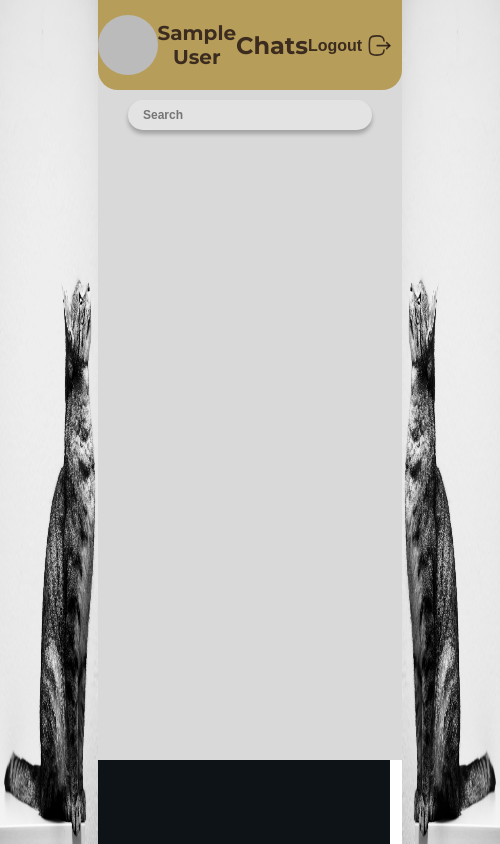
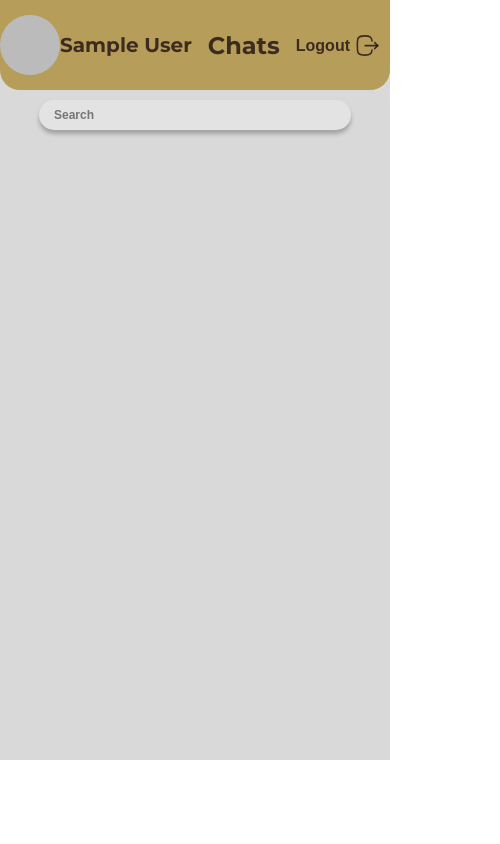
Before and after one commit to xousik/Chat-App, a React (Create React App) app: page / in a window 390 px wide. Shown: the whole page, 500 px wide, since content can reach past the window. Built offline with nearby package versions, Linux system fonts and the light colour scheme; no server answers; the database is empty; sample sign-in values are in the browser's storage.

Commit message:
Changed media queries and sidebars color

```diff
--- a/src/components/molecules/ErrorMessage/ErrorMessage.styles.ts
+++ b/src/components/molecules/ErrorMessage/ErrorMessage.styles.ts
@@ -74,6 +74,10 @@ export const Wrapper = styled.div`
   @media (min-width: 1250px) and (max-width: 1600px) {
     left: 50%;
   }
+
+  @media only screen and (-webkit-min-device-pixel-ratio: 2) {
+    bottom: 25%;
+  }
 `;
 
 export const LoginWrapper = styled(Wrapper)`
--- a/src/views/ChatView.styles.ts
+++ b/src/views/ChatView.styles.ts
@@ -3,8 +3,12 @@ import styled from 'styled-components';
 export const OuterWrapper = styled.div`
   width: 100%;
   height: 100vh;
-  background-color: ${({ theme }) => theme.colors.customBlack};
+  background-color: ${({ theme }) => theme.colors.lightGray};
   display: flex;
+
+  @media (min-width: 320px) and (max-width: 700px) {
+    height: 90vh;
+  }
 `;
 
 export const Wrapper = styled.div`
--- a/src/views/LogedMainView.styles.ts
+++ b/src/views/LogedMainView.styles.ts
@@ -3,18 +3,38 @@ import styled from 'styled-components';
 export const LeftCatImg = styled.img`
   width: 25%;
   height: 100vh;
+  @media (min-width: 320px) and (max-width: 1500px) {
+    display: none;
+  }
+  @media only screen and (-webkit-min-device-pixel-ratio: 2) {
+    @media (min-width: 700px) {
+      display: block;
+    }
+  }
 `;
 
 export const RightCatImg = styled.img`
   width: 25%;
   height: 100vh;
+  @media (min-width: 320px) and (max-width: 1500px) {
+    display: none;
+  }
+  @media only screen and (-webkit-min-device-pixel-ratio: 2) {
+    @media (min-width: 700px) {
+      display: block;
+    }
+  }
 `;
 
 export const OuterWrapper = styled.div`
   width: 100%;
   height: 100vh;
-  background-color: ${({ theme }) => theme.colors.customBlack};
+  background-color: ${({ theme }) => theme.colors.lightGray};
   display: flex;
+
+  @media (min-width: 320px) and (max-width: 700px) {
+    height: 90vh;
+  }
 `;
 
 export const MainWrapper = styled.div`
```
